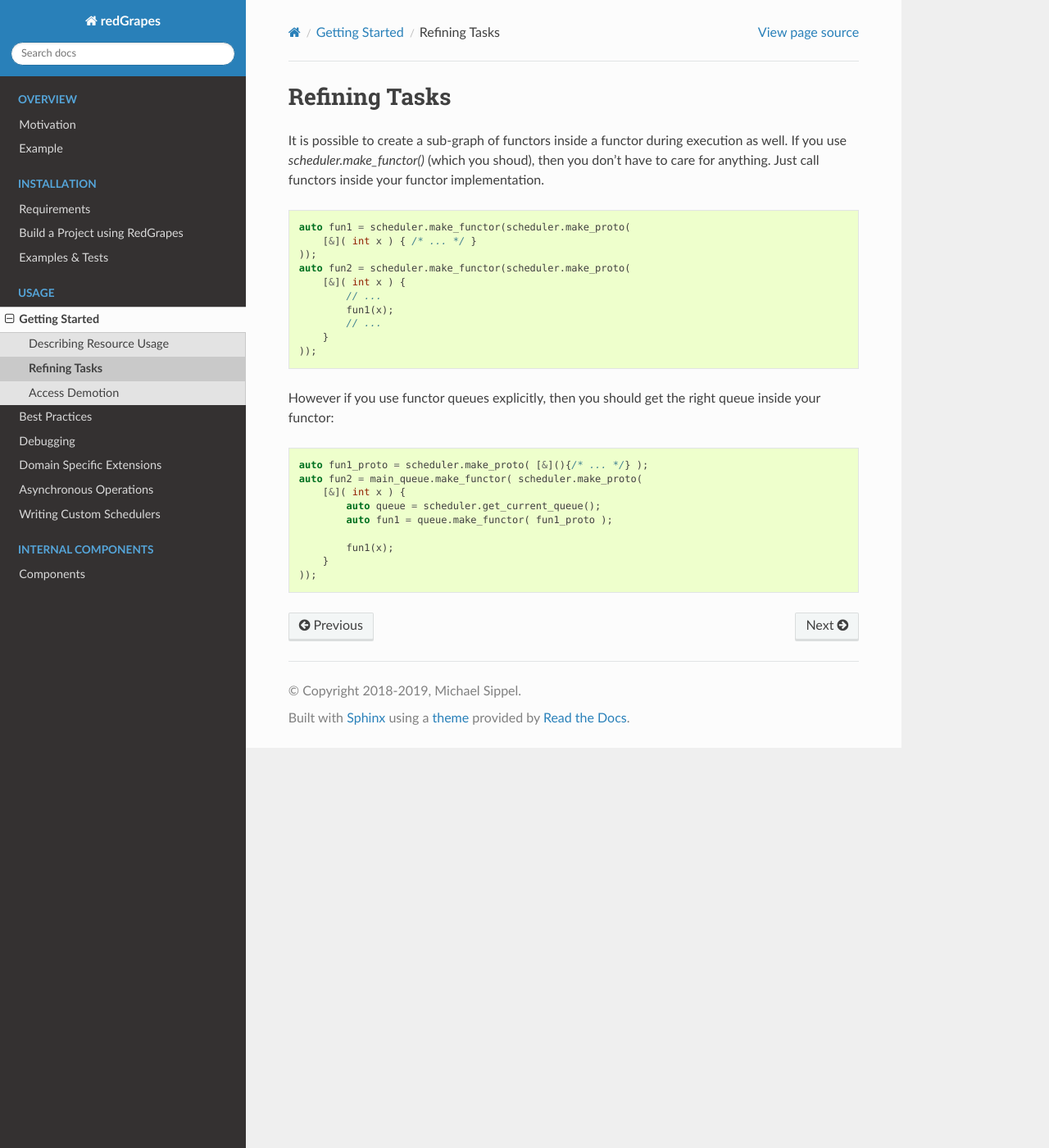
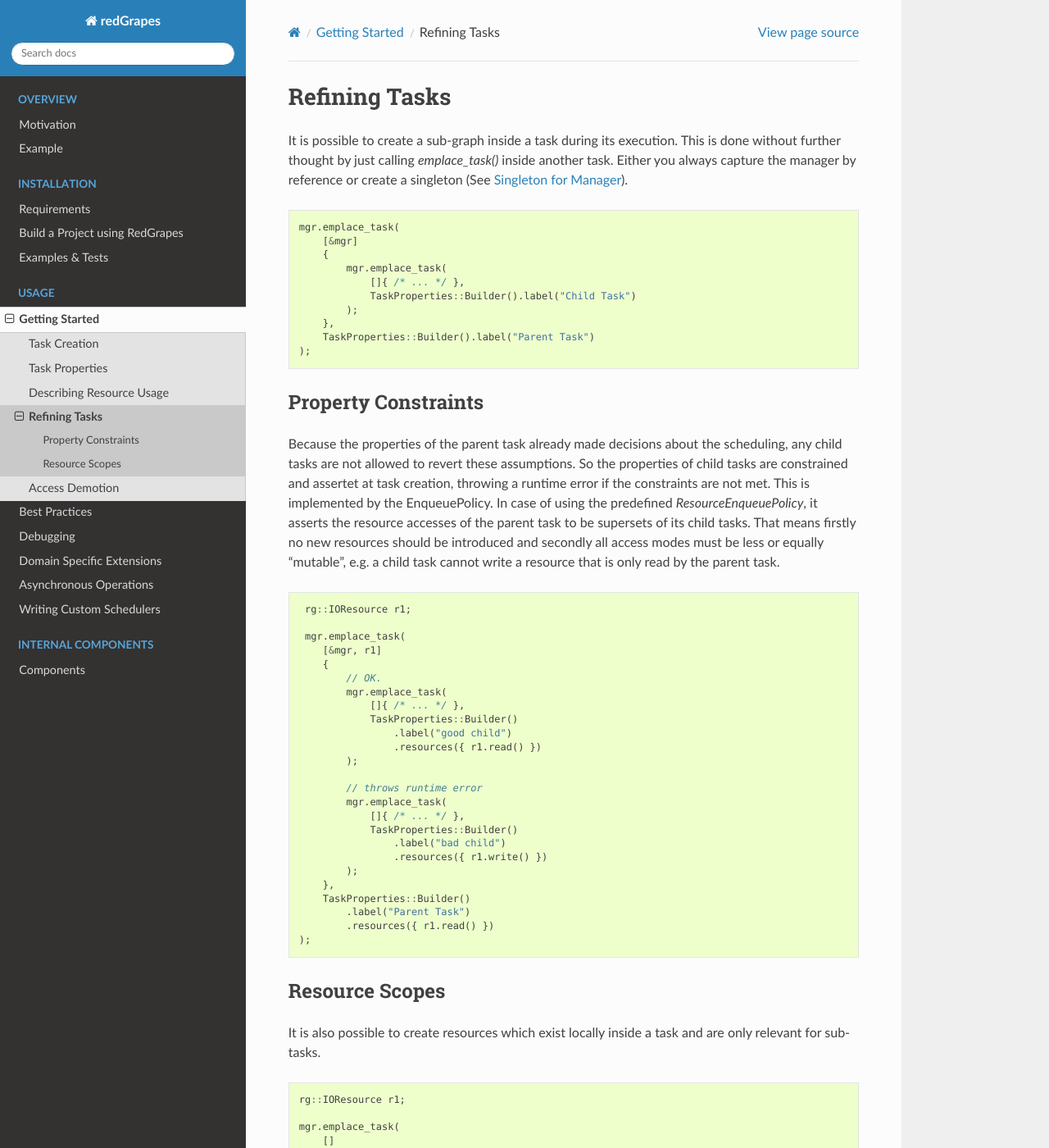
Before and after one commit to ComputationalRadiationPhysics/redGrapes, a Sphinx documentation site: the page built from docs/source/tutorial/refinements.rst, in a window 1280 px wide and 1400 px high. Shown: the whole window at 82% size. Built offline with Sphinx 7.4.7 and the Read the Docs theme 2.0.0, drawn with Linux system fonts in a browser that asks for light colours; pages that are not in the unit, such as notebooks, are missing from menus; some of the changed text lies outside the part shown.

Commit message:
docs: start rewriting tutorial

```diff
--- a/docs/source/extending/task_properties.rst
+++ b/docs/source/extending/task_properties.rst
@@ -1,3 +1,5 @@
+
+.. _extend_task-properties:
 
 #################################
     Extending Task Properties
--- a/docs/source/schedulers.rst
+++ b/docs/source/schedulers.rst
@@ -1,3 +1,5 @@
+
+.. _custom_schedulers:
 
 #################################
     Writing Custom Schedulers
--- a/docs/source/tutorial/refinements.rst
+++ b/docs/source/tutorial/refinements.rst
@@ -3,34 +3,92 @@
     Refining Tasks
 ######################
 
-It is possible to create a sub-graph of functors inside a functor during execution as well.
-If you use `scheduler.make_functor()` (which you shoud), then you don't have to care for anything.
-Just call functors inside your functor implementation.
+It is possible to create a sub-graph inside a task during its execution.
+This is done without further thought by just calling `emplace_task()` inside another task.
+Either you always capture the manager by reference or create a singleton (See :ref:`best-practice_singleton`).
 
 .. code-block:: c++
 
-    auto fun1 = scheduler.make_functor(scheduler.make_proto(
-        [&]( int x ) { /* ... */ }
-    ));
-    auto fun2 = scheduler.make_functor(scheduler.make_proto(
-        [&]( int x ) {
-	    // ...
-            fun1(x);
-	    // ...
-	}
-    ));
+    mgr.emplace_task(
+        [&mgr]
+        {
+            mgr.emplace_task(
+                []{ /* ... */ },
+                TaskProperties::Builder().label("Child Task")
+            );
+        },
+        TaskProperties::Builder().label("Parent Task")
+    );
 
+Property Constraints
+====================
 
-However if you use :ref:`functor queues <class_FunctorQueue>` explicitly, then you should get the right queue inside your functor:
+Because the properties of the parent task already made decisions about the scheduling, any child tasks are not allowed to
+revert these assumptions. So the properties of child tasks are constrained and assertet at task creation, throwing a runtime error
+if the constraints are not met. This is implemented by the :ref:`EnqueuePolicy <concept_EnqueuePolicy>`. In case of using the predefined `ResourceEnqueuePolicy`, it asserts the resource accesses of the parent task to be supersets of its child tasks. That means firstly no new resources should be introduced and secondly all access modes must be less or equally "mutable", e.g. a child task cannot write a resource that is only read by the parent task.
 
 .. code-block:: c++
 
-    auto fun1_proto = scheduler.make_proto( [&](){/* ... */} );
-    auto fun2 = main_queue.make_functor( scheduler.make_proto(
-        [&]( int x ) {
-	    auto queue = scheduler.get_current_queue();
-	    auto fun1 = queue.make_functor( fun1_proto );
+    rg::IOResource r1;
 
-	    fun1(x);
-	}
-    ));
+    mgr.emplace_task(
+       [&mgr, r1]
+       {
+           // OK.
+           mgr.emplace_task(
+               []{ /* ... */ },
+               TaskProperties::Builder()
+	           .label("good child")
+	           .resources({ r1.read() })
+	   );
+
+           // throws runtime error
+           mgr.emplace_task(
+               []{ /* ... */ },
+               TaskProperties::Builder()
+                   .label("bad child")
+                   .resources({ r1.write() })
+           );
+       },
+       TaskProperties::Builder()
+           .label("Parent Task")
+	   .resources({ r1.read() })
+   );
+
+
+Resource Scopes
+===============
+
+It is also possible to create resources which exist locally inside a task and are only relevant for sub-tasks.
+
+.. code-block:: c++
+
+    rg::IOResource r1;
+
+    mgr.emplace_task(
+        []
+	{
+            rg::IOResource local_resource;
+
+	    mgr.emplace_task(
+	        []{ /* ... */ },
+		TaskProperties::Builder()
+		    .label("Child Task 1")
+
+		    // use local_resource here without violating the subset constraint
+		    .resources({ local_resource.write() })
+	    );
+
+	    mgr.emplace_task(
+	        []{ /* ... */ },
+		TaskProperties::Builder()
+		    .label("Child Task 2")
+		    .resources({ local_resource.read() })
+	    );
+	},
+	TaskProperties::Builder()
+	    .label("Parent Task")
+
+	    // can't and doesn't need local_resource
+	    .resources({ r1.read() })
+    );
```
Also changed, not shown: docs/source/best_practices.rst (+22 -3 lines), docs/source/tutorial/dynamic_properties.rst (deleted, +0 -45 lines), docs/source/tutorial/functors.rst (deleted, +0 -149 lines), docs/source/tutorial/index.rst (+5 -2 lines), docs/source/tutorial/properties.rst (added, +42 -0 lines), docs/source/tutorial/tasks.rst (added, +72 -0 lines).
